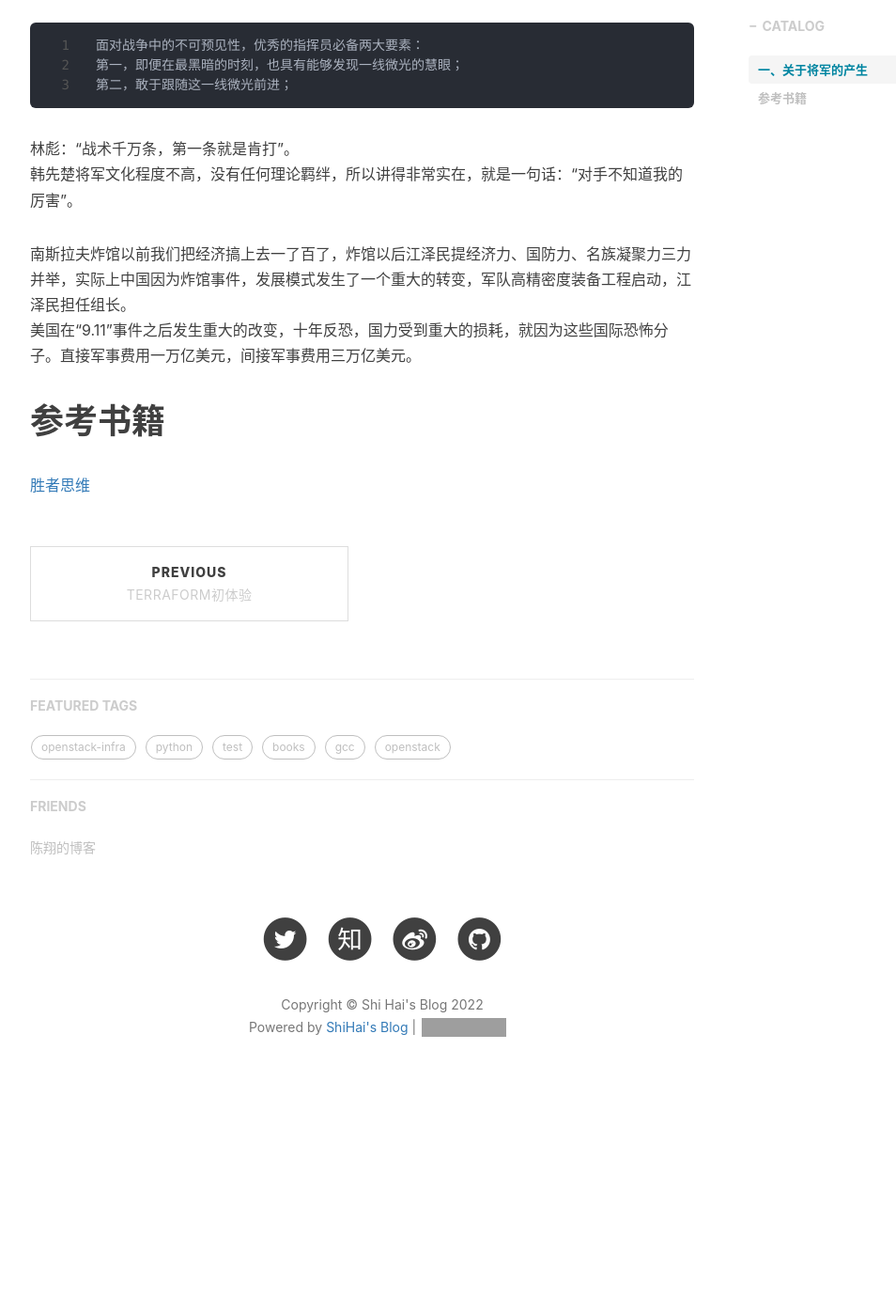
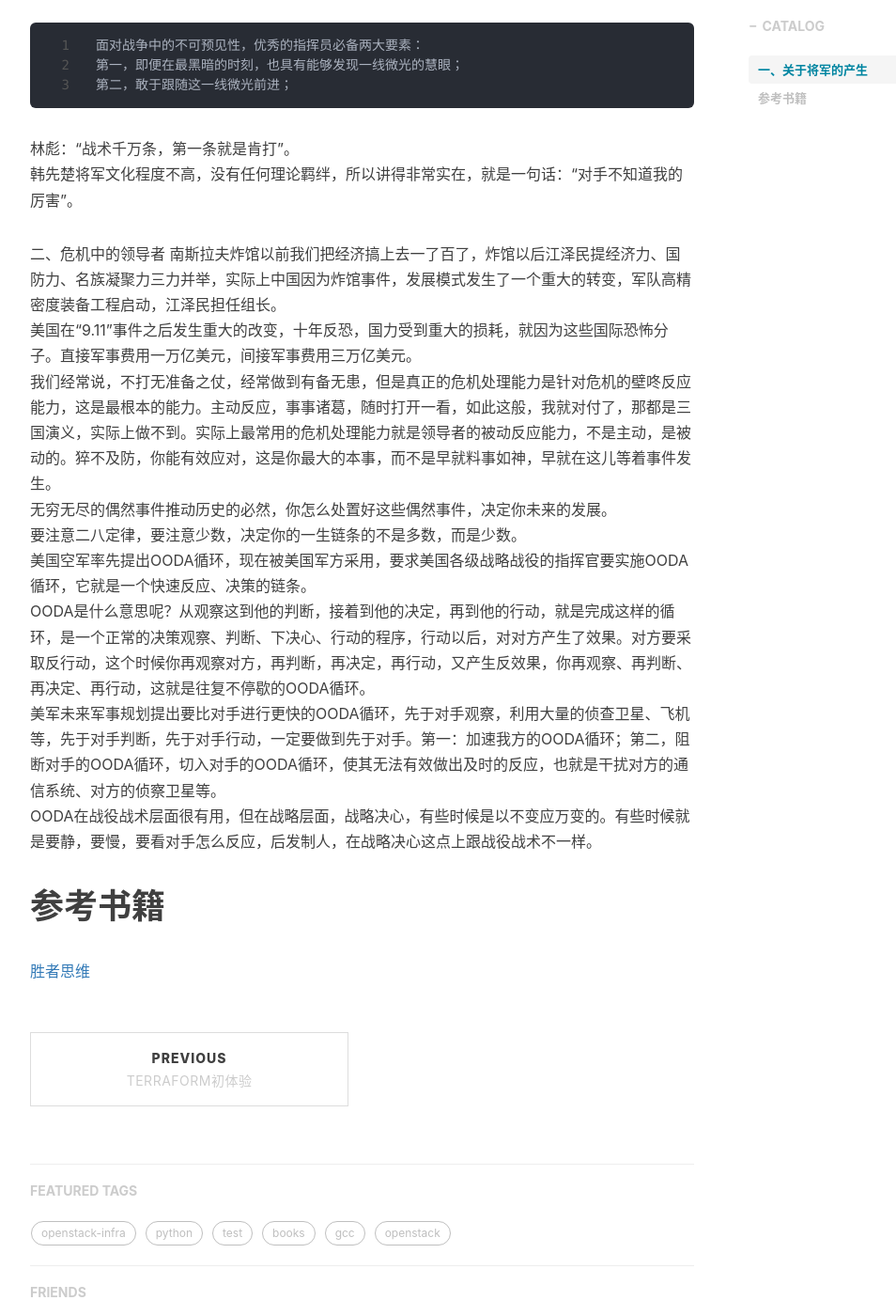
Before and after one commit to shihai1991/shihai1991.github.io, a Jekyll site: the page built from _posts/2022-08-04-胜者思维.md, in a window 1280 px wide and 1400 px high, scrolled down 1049 px. Shown: the whole window at 94% size, without its empty margins (233-1187 px from the left). Built offline with Jekyll 4.4.1, drawn with Linux system fonts in a browser that asks for light colours; nearby versions of some CDN libraries; comment, search, counter and statistics services are not loaded; before the commit the page ends 2246 px from its top, so only the background shows below that; grey boxes are pictures that could not be loaded.

Commit message:
Update 2022-08-04-胜者思维.md

```diff
--- a/_posts/2022-08-04-胜者思维.md
+++ b/_posts/2022-08-04-胜者思维.md
@@ -28,8 +28,16 @@ time: '2022.08.04 12:30:00'
 林彪：“战术千万条，第一条就是肯打”。
 韩先楚将军文化程度不高，没有任何理论羁绊，所以讲得非常实在，就是一句话：“对手不知道我的厉害”。
 
+二、危机中的领导者
 南斯拉夫炸馆以前我们把经济搞上去一了百了，炸馆以后江泽民提经济力、国防力、名族凝聚力三力并举，实际上中国因为炸馆事件，发展模式发生了一个重大的转变，军队高精密度装备工程启动，江泽民担任组长。
 美国在“9.11”事件之后发生重大的改变，十年反恐，国力受到重大的损耗，就因为这些国际恐怖分子。直接军事费用一万亿美元，间接军事费用三万亿美元。
+我们经常说，不打无准备之仗，经常做到有备无患，但是真正的危机处理能力是针对危机的壁咚反应能力，这是最根本的能力。主动反应，事事诸葛，随时打开一看，如此这般，我就对付了，那都是三国演义，实际上做不到。实际上最常用的危机处理能力就是领导者的被动反应能力，不是主动，是被动的。猝不及防，你能有效应对，这是你最大的本事，而不是早就料事如神，早就在这儿等着事件发生。
+无穷无尽的偶然事件推动历史的必然，你怎么处置好这些偶然事件，决定你未来的发展。
+要注意二八定律，要注意少数，决定你的一生链条的不是多数，而是少数。
+美国空军率先提出OODA循环，现在被美国军方采用，要求美国各级战略战役的指挥官要实施OODA循环，它就是一个快速反应、决策的链条。
+OODA是什么意思呢？从观察这到他的判断，接着到他的决定，再到他的行动，就是完成这样的循环，是一个正常的决策观察、判断、下决心、行动的程序，行动以后，对对方产生了效果。对方要采取反行动，这个时候你再观察对方，再判断，再决定，再行动，又产生反效果，你再观察、再判断、再决定、再行动，这就是往复不停歇的OODA循环。
+美军未来军事规划提出要比对手进行更快的OODA循环，先于对手观察，利用大量的侦查卫星、飞机等，先于对手判断，先于对手行动，一定要做到先于对手。第一：加速我方的OODA循环；第二，阻断对手的OODA循环，切入对手的OODA循环，使其无法有效做出及时的反应，也就是干扰对方的通信系统、对方的侦察卫星等。
+OODA在战役战术层面很有用，但在战略层面，战略决心，有些时候是以不变应万变的。有些时候就是要静，要慢，要看对手怎么反应，后发制人，在战略决心这点上跟战役战术不一样。
 
 # 参考书籍
 [胜者思维](https://book.douban.com/subject/27038434/)
```
